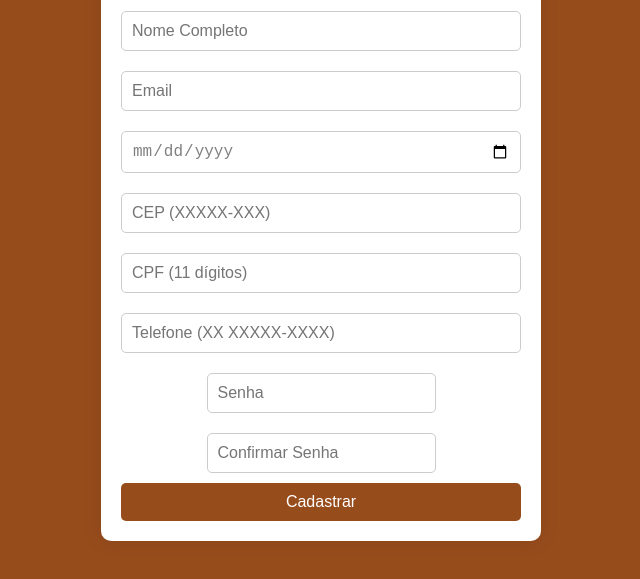
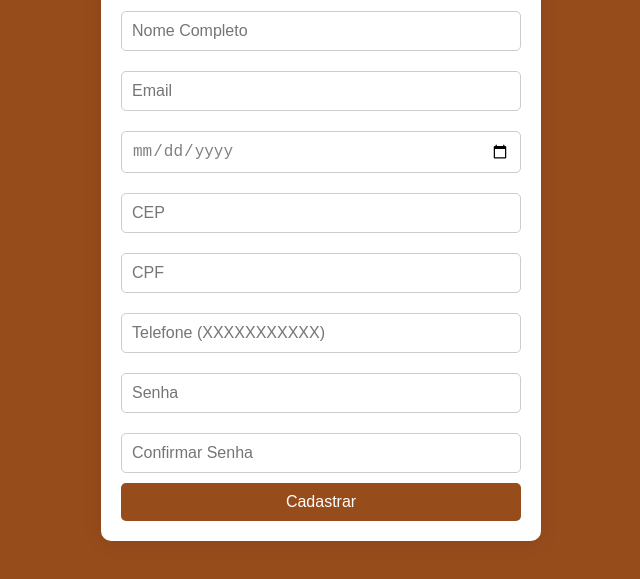
Before and after one commit to brunambg/servem-pets, a plain HTML site: page cadastro.html in a window 1280 px wide. Shown: the part 299-878 px from the top of the page, without its empty margins (319-959 px from the left). Drawn offline with Linux system fonts and the light colour scheme.

Commit message:
atualizações

```diff
--- a/cadastro.html
+++ b/cadastro.html
@@ -11,36 +11,35 @@
   <div class="register-card">
     <img src="assets/img/logoDuo.svg" alt="Logo">
     <h1>Cadastro</h1>
-      <form id="cadastroForm" action="conclusaoCadastro.html" method="post">
-        <input type="text" placeholder="Nome Completo" required>
-        <input type="email" placeholder="Email" required>
-        <input type="date" placeholder="Data de Nascimento" required>
-        <input type="text" placeholder="CEP (XXXXX-XXX)" pattern="[0-9]{5}-[0-9]{3}" required>
-        <input type="text" placeholder="CPF (11 dígitos)" pattern="[0-9]{11}" required>
-        <input type="tel" placeholder="Telefone (XX XXXXX-XXXX)" pattern="[0-9]{2} [0-9]{5}-[0-9]{4}" required>
-        <div class="password-wrapper">
-          <input type="password" id="senha" placeholder="Senha" required>
-        </div>
-        <div class="password-wrapper">
-          <input type="password" id="confirmarSenha" placeholder="Confirmar Senha" required>
-        </div>
+
+    <form id="cadastroForm" action="conclusaoCadastro.html" method="post" onsubmit="return validarForm()">
+      <input type="text" name="nome" placeholder="Nome Completo" required>
+      <input type="email" name="email" placeholder="Email" required>
+      <input type="date" name="dataNascimento" placeholder="Data de Nascimento" required>
+      <input type="text" name="cep" placeholder="CEP" pattern="[0-9]{5}-?[0-9]{3}" required>
+      <input type="text" name="cpf" placeholder="CPF" pattern="\d{3}\.?\d{3}\.?\d{3}-?\d{2}" required>
+      <input type="tel" name="telefone" placeholder="Telefone (XXXXXXXXXXX)" pattern="[0-9]{2}[0-9]{5}[0-9]{4}" required>
+      <input type="password" id="senha" name="senha" placeholder="Senha" pattern=".{8,}" required>
+      <input type="password" id="confirmarSenha" placeholder="Confirmar Senha" pattern=".{8,}" required>
       <span class="error-message" id="passwordError" style="display: none;">As senhas não coincidem.</span>
       <input type="submit" value="Cadastrar">
     </form>
   </div>
+
   <script>
-      document.getElementById("cadastroForm").addEventListener("submit", function(event) {
-        var senhaInput = document.getElementById("senha");
-        var confirmarSenhaInput = document.getElementById("confirmarSenha");
+    function validarForm() {
+      var senha = document.getElementById("senha").value;
+      var confirmarSenha = document.getElementById("confirmarSenha").value;
       var passwordError = document.getElementById("passwordError");
-        if (senhaInput.value !== confirmarSenhaInput.value) {
+
+      if (senha !== confirmarSenha) {
         passwordError.style.display = "block";
-          event.preventDefault();
+        return false;
       } else {
         passwordError.style.display = "none";
+        return true;
       }
-      });
-
+    }
   </script>
 </body>
 </html>
```
Also changed, not shown: login.html (+11 -17 lines). Lines whose indentation alone changed are shown as unchanged.
